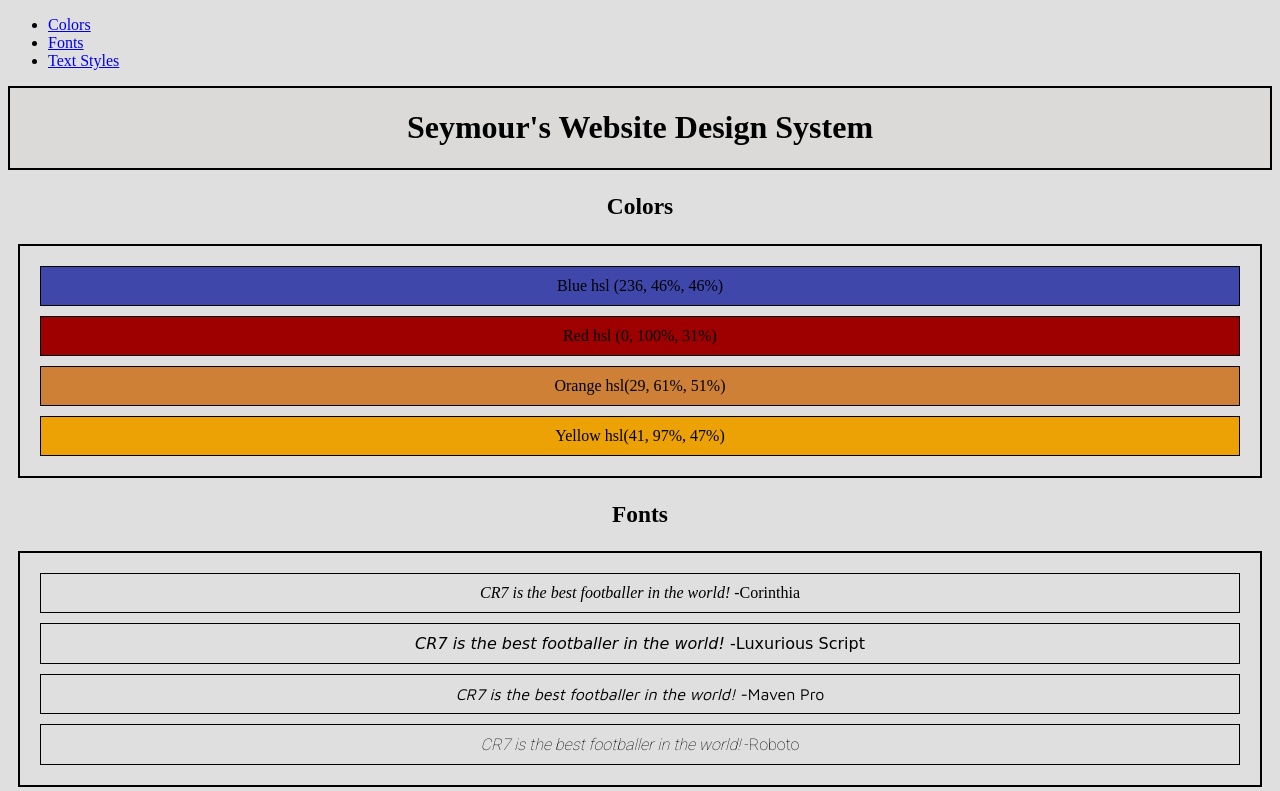
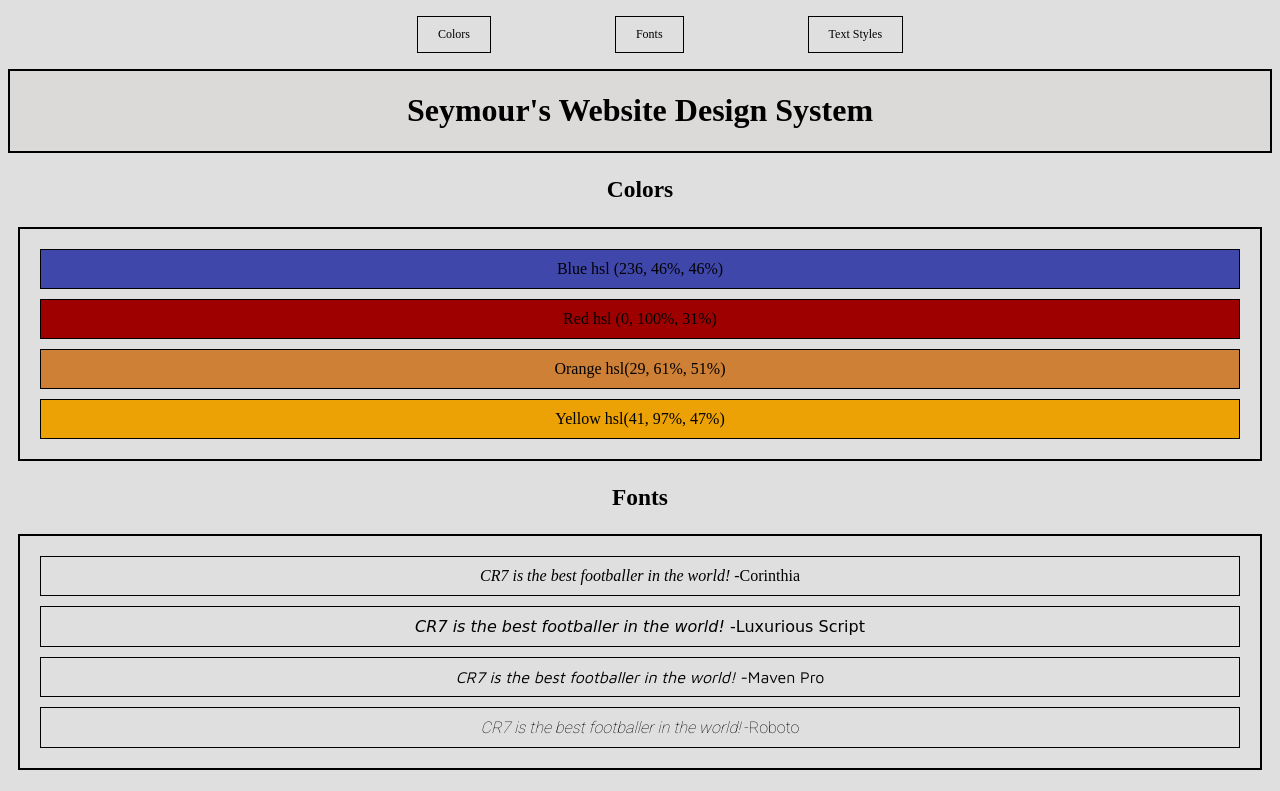
Before and after one commit to seymourjr5/Website-Design-System, a plain HTML site: page index.html in a window 1280 px wide. Shown: the top 791 px of the page. Drawn offline with Linux system fonts and the light colour scheme; a web font is replaced by a local one.

Commit message:
Added nav bar

```diff
--- a/index.html
+++ b/index.html
@@ -11,9 +11,9 @@
         <header>
             <nav><!--NAVIGATION-->
                 <ul>
-                    <li><a href='#colors'>Colors</a></li>
+                    <li><a href="#colors">Colors</a></li>
                     <li><a href="#fonts">Fonts</a></li>
-                    <li><a href="#text-styles">Text Styles</a></li>
+                    <li><a href="#styles">Text Styles</a></li>
                 </ul>
             </nav>
         </header>
@@ -23,7 +23,7 @@
             </div>
 
             <div class="content">
-                <div class="content-header"><h3>Colors</h3></div><!--CONTENT HEADER (COLORS)-->
+                <div class="content-header" id="colors"><h3>Colors</h3></div><!--CONTENT HEADER (COLORS)-->
                 <div class="div-content"><!--COLORS-->
                     <div class='blue'><!--COLOR 1-->
                         <span>Blue hsl (236, 46%, 46%)</span>
@@ -39,7 +39,7 @@
                     </div>
                 </div>
 
-                <div class="content-header"><h3>Fonts</h3></div><!--CONTENT HEADER (FONTS)-->
+                <div class="content-header" id="fonts"><h3>Fonts</h3></div><!--CONTENT HEADER (FONTS)-->
                 <div class="div-content"><!--FONTS-->
                     <div class='font1'><!--FONT 1-->
                         <em>CR7 is the best footballer in the world! </em>-Corinthia
@@ -55,7 +55,7 @@
                     </div>
                 </div>
 
-                <div class="content-header"><h3>Text Styles</h3></div><!--CONTENT HEADER (TEXT-STYLES)-->
+                <div class="content-header" id="styles"><h3>Text Styles</h3></div><!--CONTENT HEADER (TEXT-STYLES)-->
                 <div class="div-content"><!--TEXT STYLES-->
                     <div class='style1'><!--TEXT STYLE 1-->
                         <h1>H1- main page heading </h1>
--- a/styles.css
+++ b/styles.css
@@ -1,6 +1,31 @@
 body{
     background-color: rgb(223, 223, 223);
 }
+
+
+nav ul{
+    list-style-type: none;
+    padding: 0 auto;
+    position: relative;
+    text-align: center;
+}
+
+
+nav ul li{
+    font-size: 12px;
+    margin: 0 2vw;
+    text-decoration: none;
+    display: inline-block;
+    padding: 10px 20px;
+    border: 1px solid black;
+    margin: 0 60px;
+}
+
+nav ul li a{
+    text-decoration: none;
+    color: black;
+}
+
 
 .main-heading{
     border: 2px solid black;
```
